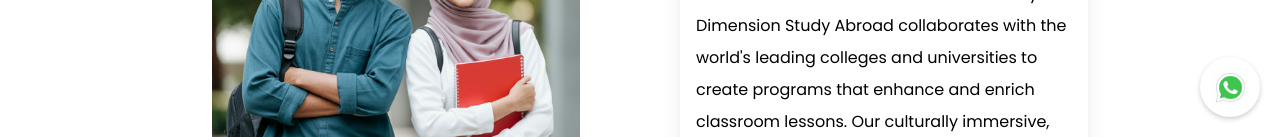
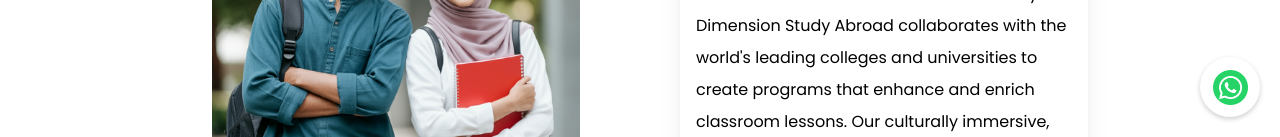
Before and after one commit to Baboucar/sabroad, a Vue app: page / in a window 1280 px wide. Shown: the part 663-800 px from the top of the page. Built offline with nearby package versions, Linux system fonts and the light colour scheme; a web font is replaced by a local one.

Commit message:
fix logo

```diff
--- a/src/components/Whatsapp.vue
+++ b/src/components/Whatsapp.vue
@@ -4,7 +4,7 @@
       target="_blank"
       class="whatsapp-button"
     >
-      <img src="/whatsapp.gif" alt="WhatsApp" />
+      <img src="/whatsapp.png" alt="WhatsApp" />
     </a>
   </template>
 
```
Also changed, not shown: public/whatsapp.png (added).
